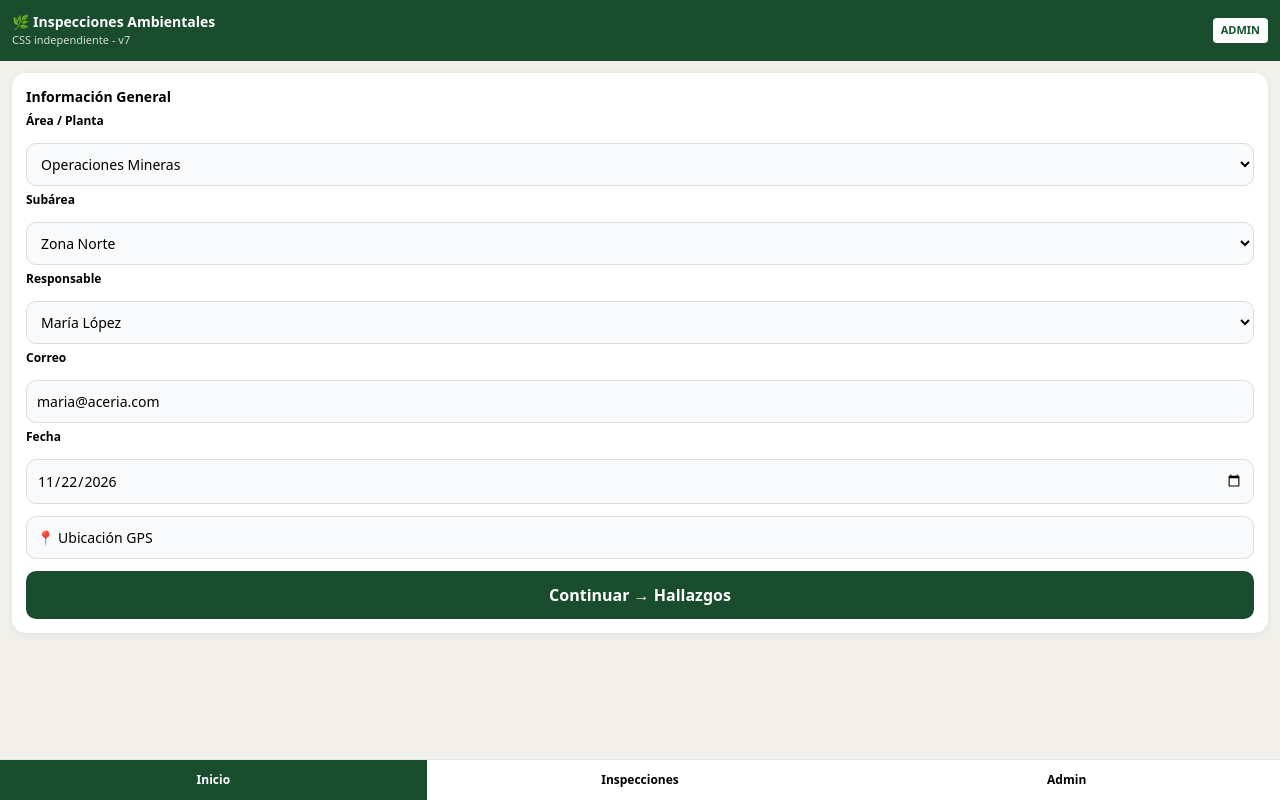
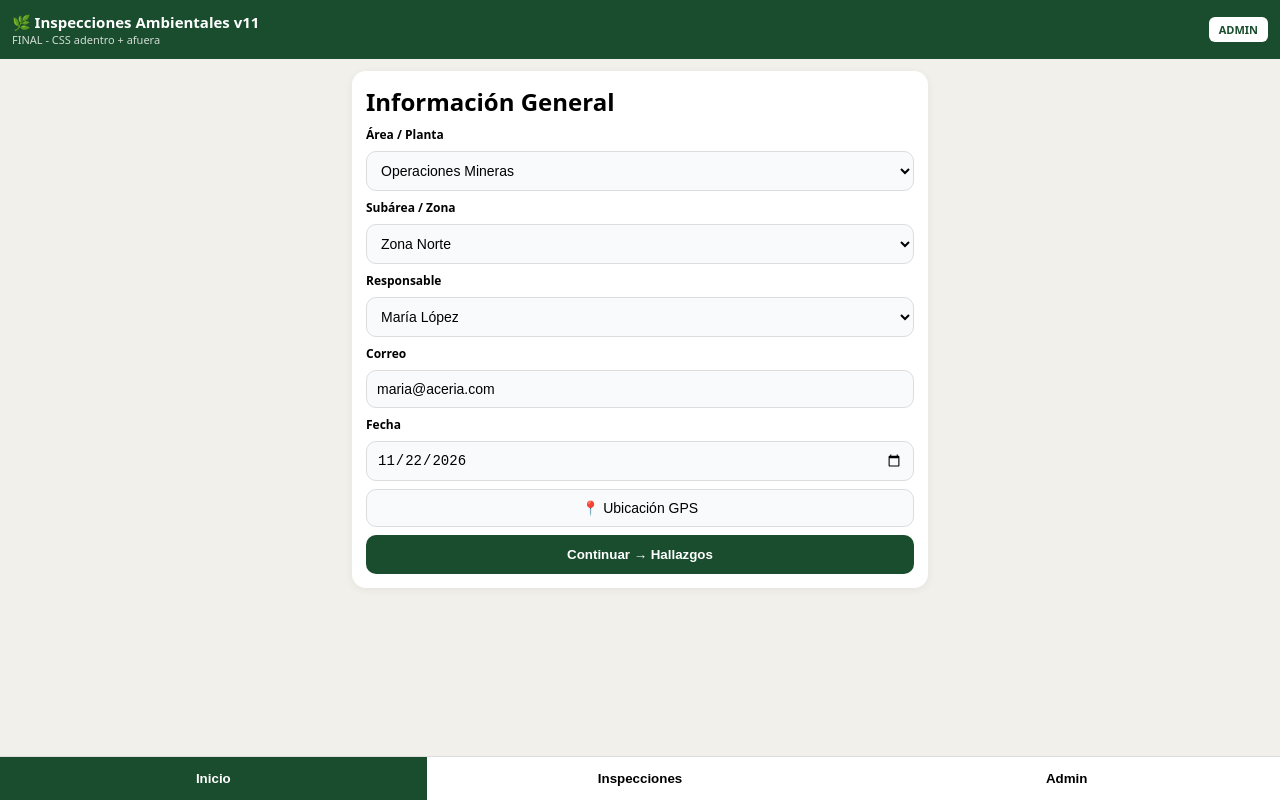
Before and after one commit to alexrinve79-web/Inspecci-n-Ambiental, a plain HTML site: page index.html in a window 1280 px wide. Drawn offline with nearby package versions, Linux system fonts and the light colour scheme.

Commit message:
Update index.html

```diff
--- a/index.html
+++ b/index.html
@@ -1,14 +1,28 @@
 <!DOCTYPE html>
-<html lang="es"><head><meta charset="UTF-8"><meta name="viewport" content="width=device-width,initial-scale=1"><title>Inspecciones v7 CSS</title><script src="https://cdn.tailwindcss.com"></script><script src="https://cdnjs.cloudflare.com/ajax/libs/jspdf/2.5.1/jspdf.umd.min.js"></script><link rel="stylesheet" href="styles.css"></head>
-<body class="pb-24">
-<header class="header"><div><h1 class="font-bold text-sm">🌿 Inspecciones Ambientales</h1><p class="text-[11px] opacity-80">CSS independiente - v7</p></div><span class="bg-white text-green-900 px-2 py-1 rounded text-[11px] font-bold">ADMIN</span></header>
-<div id="p1" class="p-3"><div class="card space-y-3"><h2 class="font-bold text-sm">Información General</h2><label class="text-xs font-bold">Área / Planta</label><select id="planta" onchange="cargarSub()" class="input"></select><label class="text-xs font-bold">Subárea</label><select id="subarea" onchange="asignarResp()" class="input"></select><label class="text-xs font-bold">Responsable</label><select id="responsable" onchange="asignarCorreo()" class="input"></select><label class="text-xs font-bold">Correo</label><input id="correo" class="input"><label class="text-xs font-bold">Fecha</label><input id="fecha" type="date" class="input"><button onclick="getGPS()" class="input text-left">📍 <span id="gpsText">Ubicación GPS</span></button><button onclick="showStep(2)" class="btn-green">Continuar → Hallazgos</button></div></div>
-<div id="p2" class="p-3 hidden"><div class="card space-y-3"><div class="flex gap-2 items-center"><button onclick="showStep(1)">←</button><h2 class="font-bold text-sm">Hallazgos ambientales</h2></div><button onclick="document.getElementById('foto').click()" class="btn-dash">📷 Agregar foto</button><input type="file" id="foto" accept="image/*" capture="environment" class="hidden"><img id="preview" class="hidden w-full rounded"><textarea id="desc" class="input" placeholder="Describe hallazgo..."></textarea><div class="flex gap-2"><button onclick="setSev('Leve')" id="sLeve" class="sev">Leve</button><button onclick="setSev('Medio')" id="sMedio" class="sev">Medio</button><button onclick="setSev('Crítico')" id="sCrit" class="sev">Crítico</button></div><input id="ubic" class="input" placeholder="Ubicación"><select id="tipo" class="input"><option>Residuos</option><option>Emisiones</option><option>Aguas</option><option>Ruido</option><option>Suelo</option></select><button onclick="addHallazgoTemp()" class="btn-green">+ Guardar hallazgo</button><div id="listaTemp" class="space-y-2"></div><button onclick="guardarTodo()" class="btn-green">💾 GUARDAR INSPECCIÓN</button></div></div>
-<div id="p3" class="p-3 hidden space-y-3">
-<div class="card"><h2 class="font-bold text-sm">Dashboard - Filtros</h2><div class="grid grid-cols-2 gap-2 mt-2 text-xs"><div><label>División</label><select id="fDiv" onchange="renderDash()" class="input"></select></div><div><label>Área</label><select id="fArea" onchange="renderDash()" class="input"></select></div><div><label>Responsable</label><select id="fResp" onchange="renderDash()" class="input"></select></div><div><label>Fecha</label><input type="date" id="fFecha" onchange="renderDash()" class="input"></div></div></div>
-<div class="card"><h3 class="font-bold text-sm">Estadísticas por División y Área</h3><div class="flex gap-2"><div class="flex-1 text-xs space-y-1" id="statDiv"></div><div class="w-[110px] text-center"><div class="stat-circle"><span id="perc">74%</span></div><p class="text-[11px]">Puntaje general</p></div></div></div>
-<div class="card"><h3 class="font-bold text-sm">Inspecciones visibles para todos</h3><div id="listaAll" class="space-y-2 mt-2"></div></div>
-<div class="card" style="background:#1a4d2e;color:white"><h3 class="font-bold text-sm">Panel de Administrador</h3><p class="text-[11px] opacity-80">Actualizar Listas</p><div class="grid grid-cols-2 gap-2 mt-2"><button onclick="gestionDiv()" class="bg-white/20 py-2 rounded text-xs">Divisiones</button><button onclick="gestionArea()" class="bg-white/20 py-2 rounded text-xs">Áreas</button><button onclick="gestionResp()" class="bg-white/20 py-2 rounded text-xs">Responsables</button><button onclick="gestionCorr()" class="bg-white/20 py-2 rounded text-xs">Correos</button></div><div id="adminEdit" class="mt-2 text-xs"></div></div>
-</div>
-<nav class="fixed bottom-0 left-0 right-0 bg-white border-t flex"><button id="b1" onclick="showStep(1)" class="flex-1 py-3 text-xs font-bold tab-active">Inicio</button><button id="b2" onclick="showStep(2)" class="flex-1 py-3 text-xs font-bold">Inspecciones</button><button id="b3" onclick="showStep(3)" class="flex-1 py-3 text-xs font-bold">Admin</button></nav>
+<html lang="es"><head><meta charset="UTF-8"><meta name="viewport" content="width=device-width,initial-scale=1"><title>Inspecciones v11 FINAL</title><script src="https://cdnjs.cloudflare.com/ajax/libs/jspdf/2.5.1/jspdf.umd.min.js"></script>
+<style>
+*{box-sizing:border-box;margin:0;padding:0}body{background:#f2f0eb;font-family:Arial,sans-serif;padding-bottom:80px}
+.header{background:#1a4d2e;color:#fff;padding:14px;display:flex;justify-content:space-between;align-items:center}
+.header h1{font-size:15px}.header p{font-size:11px;opacity:.8}.badge{background:#fff;color:#1a4d2e;padding:5px 10px;border-radius:6px;font-size:11px;font-weight:800}
+.page{padding:12px;max-width:600px;margin:auto}
+.card{background:#fff;border-radius:14px;box-shadow:0 2px 8px rgba(0,0,0,.08);padding:16px;margin-bottom:12px;display:flex;flex-direction:column;gap:8px}
+.input{width:100%;border:1px solid #ddd;border-radius:10px;padding:11px;background:#f9fafb;font-size:14px;display:block}
+label{font-size:12px;font-weight:700}
+.btn-green{background:#1a4d2e;color:#fff;font-weight:700;padding:13px;border:none;border-radius:10px;width:100%;cursor:pointer}
+.btn-dash{border:2px dashed #bbb;border-radius:10px;padding:14px;width:100%;background:#fff}
+.row{display:flex;gap:8px}.sev{flex:1;border:1px solid #ddd;border-radius:999px;padding:8px;background:#fff}
+.sev-on{background:#1a4d2e!important;color:#fff!important}
+.bottomnav{position:fixed;bottom:0;left:0;right:0;background:#fff;border-top:1px solid #ddd;display:flex}
+.bottomnav button{flex:1;padding:14px;border:none;background:#fff;font-weight:700;cursor:pointer}
+.bottomnav .tab-active{background:#1a4d2e;color:#fff}
+.hidden{display:none!important}
+</style>
+<link rel="stylesheet" href="styles.css">
+</head>
+<body>
+<header class="header"><div><h1>🌿 Inspecciones Ambientales v11</h1><p>FINAL - CSS adentro + afuera</p></div><span class="badge">ADMIN</span></header>
+<div id="p1" class="page"><div class="card"><h2>Información General</h2><label>Área / Planta</label><select id="planta" onchange="cargarSub()" class="input"></select><label>Subárea / Zona</label><select id="subarea" onchange="asignarResp()" class="input"></select><label>Responsable</label><select id="responsable" onchange="asignarCorreo()" class="input"></select><label>Correo</label><input id="correo" class="input"><label>Fecha</label><input id="fecha" type="date" class="input"><button onclick="getGPS()" class="input">📍 <span id="gpsText">Ubicación GPS</span></button><button onclick="showStep(2)" class="btn-green">Continuar → Hallazgos</button></div></div>
+<div id="p2" class="page hidden"><div class="card"><h2>Hallazgos ambientales</h2><button onclick="document.getElementById('foto').click()" class="btn-dash">📷 Agregar foto</button><input type="file" id="foto" accept="image/*" class="hidden"><img id="preview" class="hidden" style="width:100%;border-radius:8px"><textarea id="desc" class="input" placeholder="Describe hallazgo..."></textarea><div class="row"><button onclick="setSev('Leve')" id="sLeve" class="sev">Leve</button><button onclick="setSev('Medio')" id="sMedio" class="sev">Medio</button><button onclick="setSev('Crítico')" id="sCrit" class="sev">Crítico</button></div><input id="ubic" class="input" placeholder="Ubicación"><select id="tipo" class="input"><option>Residuos</option><option>Emisiones</option><option>Aguas</option><option>Ruido</option><option>Suelo</option></select><button onclick="addHallazgoTemp()" class="btn-green">+ Guardar hallazgo</button><div id="listaTemp"></div><button onclick="guardarTodo()" class="btn-green">💾 GUARDAR INSPECCIÓN</button></div></div>
+<div id="p3" class="page hidden"><div class="card"><h2>Dashboard - Filtros</h2><label>División</label><select id="fDiv" onchange="renderDash()" class="input"></select><label>Área</label><select id="fArea" onchange="renderDash()" class="input"></select><div id="statDiv"></div></div><div class="card"><h3>Inspecciones visibles para todos</h3><div id="listaAll"></div></div><div class="card" style="background:#1a4d2e;color:white"><h3>Panel Admin</h3><div style="display:flex;gap:6px"><button onclick="gestionDiv()" style="flex:1;padding:8px;border-radius:8px;border:none">Divisiones</button><button onclick="gestionArea()" style="flex:1;padding:8px;border-radius:8px;border:none">Áreas</button><button onclick="gestionResp()" style="flex:1;padding:8px;border-radius:8px;border:none">Resp.</button></div><div id="adminEdit"></div></div></div>
+<nav class="bottomnav"><button id="b1" onclick="showStep(1)" class="tab-active">Inicio</button><button id="b2" onclick="showStep(2)">Inspecciones</button><button id="b3" onclick="showStep(3)">Admin</button></nav>
 <script src="app.js"></script></body></html>
```
